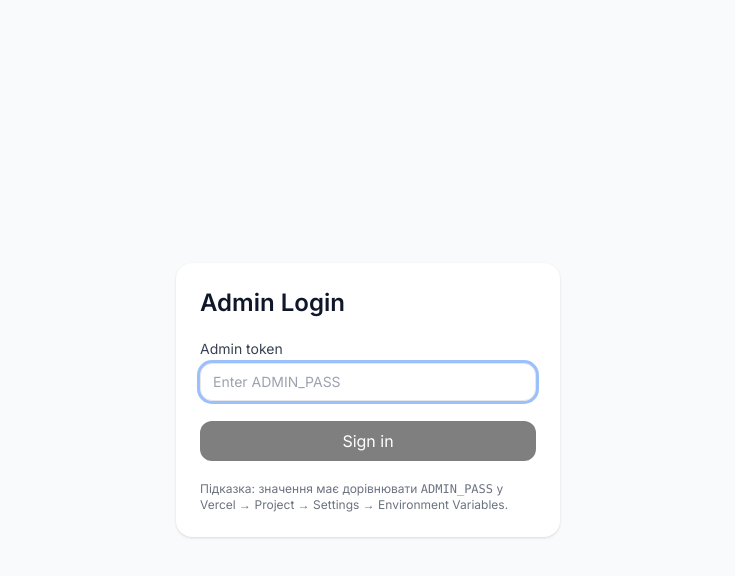
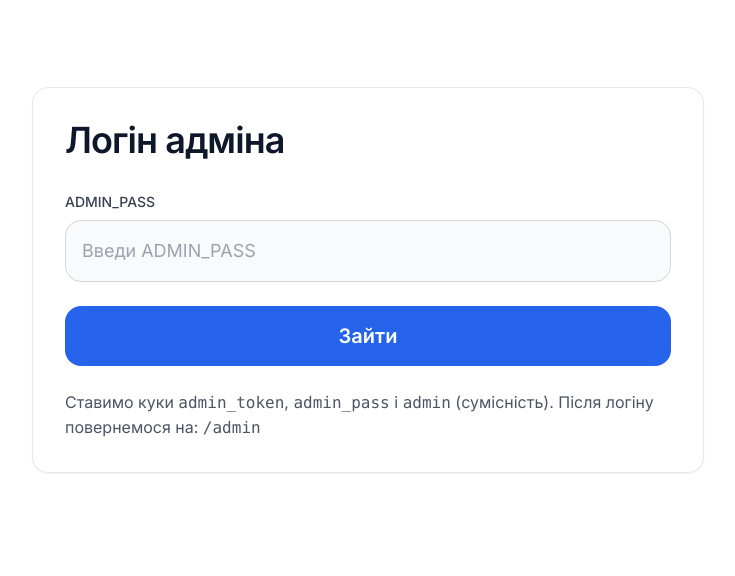
Before and after one commit to yurashko-ux/P-3-0, a Next.js app in the folder web/: page /login in a window 1280 px wide. Shown: the top 576 px of the page, without its empty margins (272-1007 px from the left). Built offline with nearby package versions, Linux system fonts and the light colour scheme.

Commit message:
Update page.tsx

```diff
--- a/web/app/(admin)/login/page.tsx
+++ b/web/app/(admin)/login/page.tsx
@@ -2,80 +2,60 @@
 'use client';
 
 import { useState } from 'react';
-import { useRouter } from 'next/navigation';
 
 export default function AdminLoginPage() {
-  const [token, setToken] = useState('');
-  const [loading, setLoading] = useState(false);
-  const [error, setError] = useState<string | null>(null);
-  const router = useRouter();
+  const [value, setValue] = useState('');
 
-  const onSubmit = async (e: React.FormEvent) => {
+  function setCookie(name: string, val: string, days = 30) {
+    const d = new Date();
+    d.setTime(d.getTime() + days * 24 * 60 * 60 * 1000);
+    document.cookie = `${name}=${encodeURIComponent(val)}; path=/; SameSite=Lax; max-age=${days * 24 * 60 * 60}`;
+  }
+
+  const onSubmit = (e: React.FormEvent) => {
     e.preventDefault();
-    setLoading(true);
-    setError(null);
-    try {
-      const res = await fetch('/api/auth/set', {
-        method: 'POST',
-        headers: { 'Content-Type': 'application/json' },
-        // token має збігатися з ADMIN_PASS у Vercel Env
-        body: JSON.stringify({ token }),
-        cache: 'no-store',
-      });
+    const token = value.trim();
+    if (!token) return;
 
-      if (res.ok) {
-        // успіх → бекенд поставить httpOnly cookie, переходимо в адмінку
-        router.push('/admin/campaigns');
-      } else {
-        const data = await res.json().catch(() => null);
-        setError(data?.error || `HTTP ${res.status}`);
-      }
-    } catch (err: any) {
-      setError(err?.message || 'Network error');
-    } finally {
-      setLoading(false);
-    }
+    // ставимо основний cookie, який перевіряє middleware
+    setCookie('admin_token', token);
+    // сумісність зі старими перевірками
+    setCookie('admin', token);
+    setCookie('admin_pass', token);
+
+    // редирект в адмінку
+    window.location.href = '/admin';
   };
 
   return (
-    <div className="min-h-screen flex items-center justify-center p-6 bg-gray-50">
-      <form
-        onSubmit={onSubmit}
-        className="w-full max-w-sm bg-white rounded-2xl shadow p-6 space-y-5"
-      >
-        <h1 className="text-2xl font-semibold">Admin Login</h1>
+    <div className="min-h-[70vh] flex items-center justify-center p-6">
+      <div className="w-full max-w-2xl rounded-2xl border border-gray-200 p-8 shadow-sm bg-white">
+        <h1 className="text-4xl font-bold tracking-tight mb-8">Логін адміна</h1>
 
-        <label className="block text-sm">
-          <span className="text-gray-700">Admin token</span>
+        <form onSubmit={onSubmit} className="space-y-6">
+          <div>
+            <label className="block text-sm font-medium text-gray-700 mb-2">ADMIN_PASS</label>
             <input
-            type="password"
-            value={token}
-            onChange={(e) => setToken(e.target.value)}
-            className="mt-1 w-full rounded-xl border px-3 py-2 outline-none focus:ring"
-            placeholder="Enter ADMIN_PASS"
-            autoFocus
+              value={value}
+              onChange={(e) => setValue(e.target.value)}
+              placeholder="Введи ADMIN_PASS"
+              className="w-full rounded-2xl border border-gray-300 bg-gray-50 px-4 py-4 text-lg outline-none focus:ring-2 focus:ring-blue-500"
             />
-        </label>
-
-        {error && (
-          <p className="text-sm text-red-600">
-            {error}
-          </p>
-        )}
+          </div>
 
           <button
             type="submit"
-          disabled={loading || !token}
-          className="w-full rounded-xl bg-black text-white py-2 disabled:opacity-50"
+            className="w-full rounded-2xl bg-blue-600 hover:bg-blue-700 text-white text-xl font-semibold py-4 transition-colors"
           >
-          {loading ? 'Signing in…' : 'Sign in'}
+            Зайти
           </button>
 
-        <p className="text-xs text-gray-500">
-          Підказка: значення має дорівнювати <code>ADMIN_PASS</code> у Vercel →
-          Project → Settings → Environment Variables.
+          <p className="text-gray-600">
+            Ставимо куки <code>admin_token</code>, <code>admin_pass</code> і <code>admin</code> (сумісність). Після логіну
+            повернемося на: <code>/admin</code>
           </p>
         </form>
       </div>
+    </div>
   );
 }
```
Lines whose indentation alone changed are shown as unchanged.
